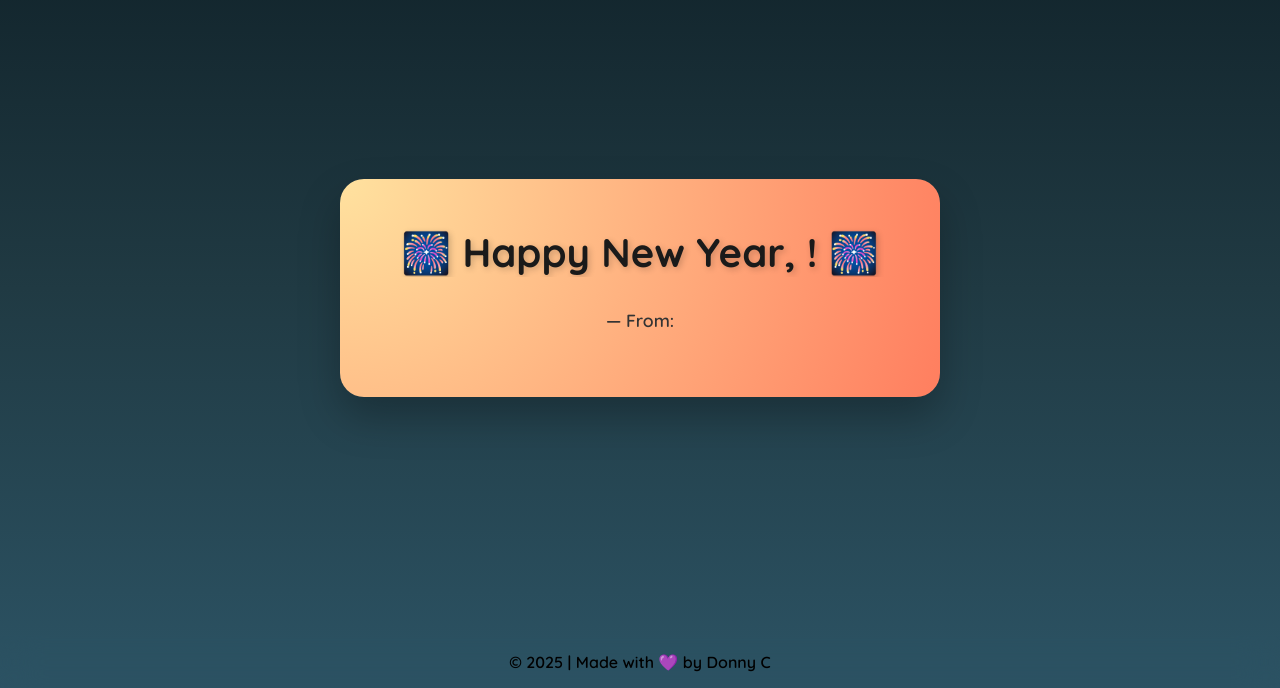
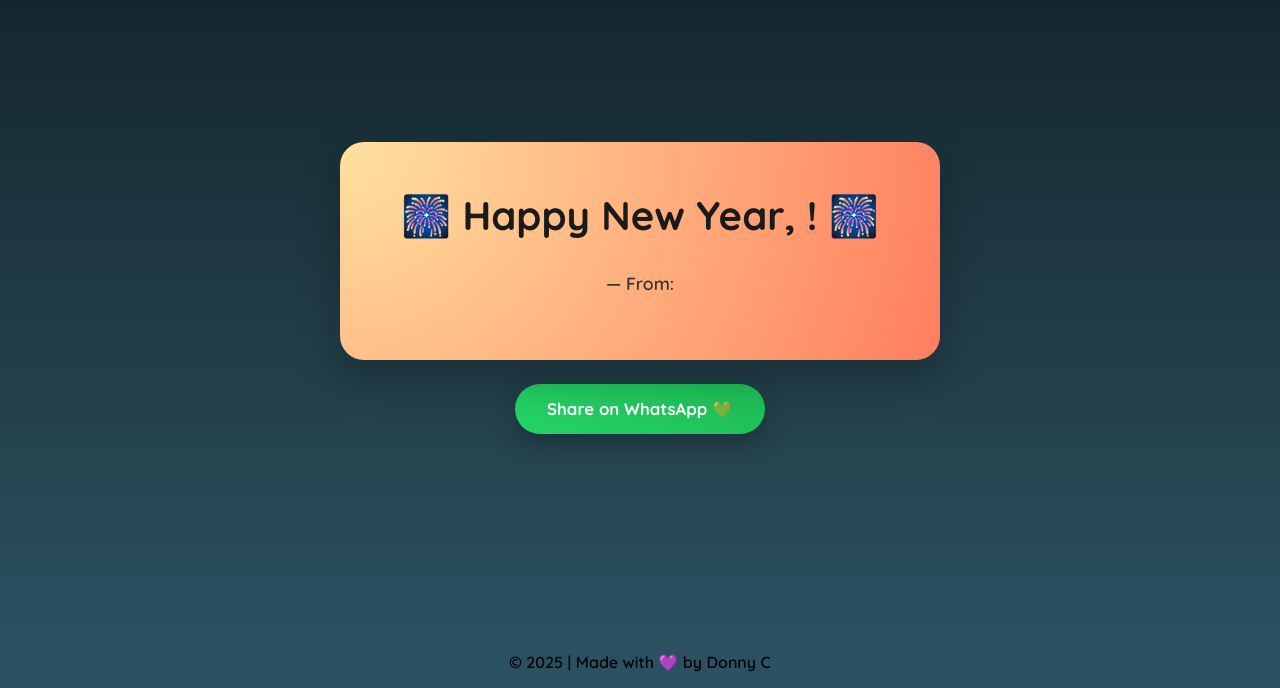
Before and after one commit to Donny-C-1/merrymessage, a SvelteKit app: page /message in a window 1280 px wide. Shown: the part 112-800 px from the top of the page. Built offline with nearby package versions, Linux system fonts and the light colour scheme.

Commit message:
Enhance message page with share functionality and festive styling for New Year greetings

```diff
--- a/src/routes/message/+page.svelte
+++ b/src/routes/message/+page.svelte
@@ -6,8 +6,9 @@
     let name = $state("");
     let receiversName = $state("");
     let message = $state("");
+    let shareUrl = $state("");
 
-    function combined(node, options) {
+    function combined(node) {
         const fadeTransition = fade(node, { duration: 500 });
         const scaleTransition = scale(node, { start: 0.95, duration: 500 });
         return {
@@ -20,21 +21,43 @@
     }
 
     onMount(() => {
-        let payload = JSON.parse(decodeURIComponent(atob(page.url.searchParams.get("p"))));
+        let payload = JSON.parse(
+            decodeURIComponent(atob(page.url.searchParams.get("p")))
+        );
+
         receiversName = payload.receiversName;
         name = payload.name;
         message = payload.message;
+
+        const text = encodeURIComponent(
+            `🎆 I made a New Year message for you!\n\nOpen it here 👉`
+        );
+
+        shareUrl = `https://wa.me/?text=${text}%20${encodeURIComponent(page.url.href)}`;
     });
 </script>
 
 <main>
+    <div class="wrapper">
         <div class="card" in:combined>
             <div class="fireworks">
                 <span></span><span></span><span></span><span></span>
             </div>
+
             <h1>🎆 Happy New Year, {receiversName}! 🎆</h1>
             <p class="message">{message}</p>
             <p class="from">— From: {name}</p>
+        </div>
+
+        <!-- Share Button -->
+        <a
+            class="share-btn"
+            href={shareUrl}
+            target="_blank"
+            rel="noopener noreferrer"
+        >
+            Share on WhatsApp 💚
+        </a>
     </div>
 </main>
 
@@ -44,21 +67,29 @@
         display: flex;
         justify-content: center;
         align-items: center;
-        background: linear-gradient(to bottom, #0f2027, #203a43, #2c5364); /* elegant midnight gradient */
+        background: linear-gradient(to bottom, #0f2027, #203a43, #2c5364);
         padding: 2rem;
+        font-family: 'Quicksand', sans-serif;
+    }
+
+    .wrapper {
+        display: flex;
+        flex-direction: column;
+        align-items: center;
+        gap: 1.5rem;
+        width: 100%;
+        max-width: 600px;
     }
 
     .card {
         position: relative;
-        max-width: 600px;
         width: 100%;
-        background: radial-gradient(circle at top left, #ffe29f, #ff7e5f); /* warm festive gradient */
+        background: radial-gradient(circle at top left, #ffe29f, #ff7e5f);
         border-radius: 24px;
         padding: 3rem 2rem;
         box-shadow: 0 20px 40px rgba(0,0,0,0.25);
         text-align: center;
         color: #1a1a1a;
-        font-family: 'Quicksand', sans-serif;
         overflow: hidden;
     }
 
@@ -66,7 +97,6 @@
         font-size: 2.5rem;
         margin-bottom: 1.5rem;
         font-weight: 700;
-        text-shadow: 2px 2px 6px rgba(0,0,0,0.2);
     }
 
     .message {
@@ -83,19 +113,33 @@
         color: #333;
     }
 
-    /* Fireworks / star accents */
+    /* Share Button */
+    .share-btn {
+        background: linear-gradient(45deg, #25D366, #1ebe57);
+        color: white;
+        text-decoration: none;
+        font-weight: 700;
+        padding: 0.9rem 2rem;
+        border-radius: 999px;
+        font-size: 1.05rem;
+        box-shadow: 0 10px 25px rgba(0,0,0,0.25);
+        transition: transform 0.2s ease, box-shadow 0.2s ease;
+    }
+
+    .share-btn:hover {
+        transform: translateY(-2px);
+        box-shadow: 0 15px 30px rgba(0,0,0,0.35);
+    }
+
+    /* Fireworks */
     .fireworks {
         position: absolute;
-        top: 0;
-        left: 50%;
-        width: 100%;
-        height: 100%;
+        inset: 0;
         pointer-events: none;
     }
 
     .fireworks span {
         position: absolute;
-        display: block;
         width: 6px;
         height: 6px;
         background: gold;
@@ -115,13 +159,8 @@
         100% { transform: translateY(-100px) scale(0.5); opacity: 0; }
     }
 
-    /* Responsive adjustments */
     @media (max-width: 480px) {
-        .card {
-            padding: 2rem 1rem;
-        }
         h1 { font-size: 2rem; }
         .message { font-size: 1.1rem; }
-        .from { font-size: 1rem; }
     }
 </style>
```
Lines whose indentation alone changed are shown as unchanged.
